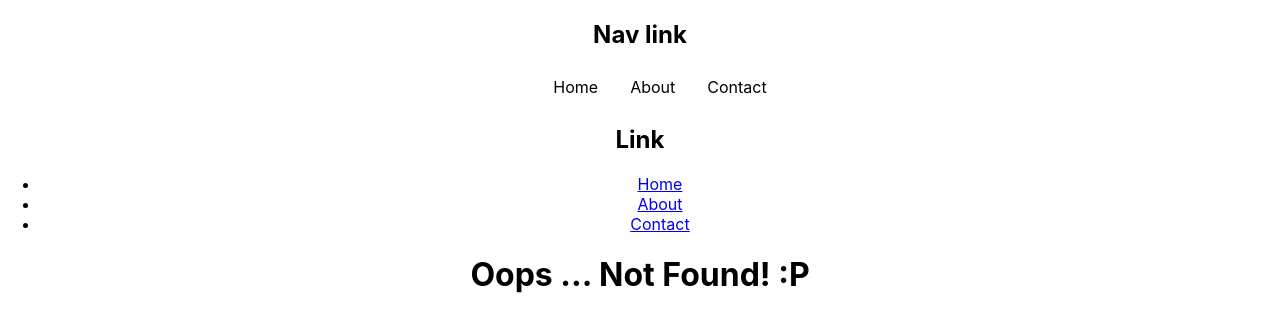
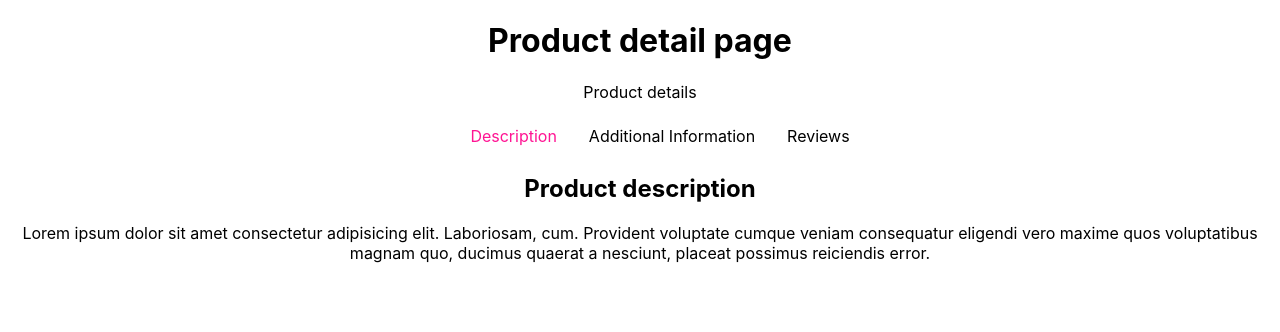
Before and after one commit to paulnguyen-mn/reactjs-labs, a React (Create React App) app: page /products/1/description in a window 1280 px wide. Before the commit this address had no page. Shown: the top 332 px of the page. Built offline with nearby package versions, Linux system fonts and the light colour scheme.

Commit message:
s6 - nested routing

```diff
--- a/src/App.js
+++ b/src/App.js
@@ -6,12 +6,15 @@ import AboutPage from './containers/AboutPage';
 import HomePage from './containers/HomePage';
 import NotFound from './containers/NotFound';
 import ContactPage from './containers/ContactPage';
+import ProductListPage from './containers/ProductListPage';
+import AddEditProductPage from './containers/AddEditProductPage';
+import ProductDetailPage from './containers/ProductDetailPage';
 
 function App() {
   return (
     <div className="App">
       <BrowserRouter>
-        <h2>Nav link</h2>
+        {/* <h2>Nav link</h2>
         <ul className="nav">
           <li>
             <NavLink
@@ -50,12 +53,17 @@ function App() {
           <li><Link to="/">Home</Link></li>
           <li><Link to="/about">About</Link></li>
           <li><Link to="/contact">Contact</Link></li>
-        </ul>
+        </ul> */}
 
         <Switch>
           <Route exact path="/" component={HomePage} />
           <Route path="/about" component={AboutPage} />
           <Route path="/contact" component={ContactPage} />
+
+          <Route exact path="/products" component={ProductListPage} />
+          <Route path="/products/add" component={AddEditProductPage} />
+          <Route path="/products/:productId/edit" component={AddEditProductPage} />
+          <Route path="/products/:productId" component={ProductDetailPage} />
 
           <Redirect from="/reactjs" to="/" />
           <Redirect from="/posts/:postId" to="/new-path/posts/:postId" />
--- /dev/null
+++ b/src/components/Product/Description/index.jsx
@@ -0,0 +1,20 @@
+import React, { PureComponent } from 'react';
+import PropTypes from 'prop-types';
+
+class Description extends PureComponent {
+  render() {
+    return (
+      <div>
+        <h2>Product description</h2>
+
+        <p>Lorem ipsum dolor sit amet consectetur adipisicing elit. Laboriosam, cum. Provident voluptate cumque veniam consequatur eligendi vero maxime quos voluptatibus magnam quo, ducimus quaerat a nesciunt, placeat possimus reiciendis error.</p>
+      </div>
+    );
+  }
+}
+
+Description.propTypes = {
+
+};
+
+export default Description;
--- /dev/null
+++ b/src/components/Product/Information/index.jsx
@@ -0,0 +1,20 @@
+import React, { PureComponent } from 'react';
+import PropTypes from 'prop-types';
+
+class Information extends PureComponent {
+  render() {
+    return (
+      <div>
+        <h2>Product Information</h2>
+
+        <p>Lorem ipsum dolor sit amet consectetur adipisicing elit. Eius qui quibusdam suscipit, vitae minima sequi iste enim id laudantium deserunt dolore reiciendis fuga eligendi similique totam placeat mollitia assumenda quisquam.</p>
+      </div>
+    );
+  }
+}
+
+Information.propTypes = {
+
+};
+
+export default Information;
--- /dev/null
+++ b/src/components/Product/Reviews/index.jsx
@@ -0,0 +1,30 @@
+import React, { PureComponent } from 'react';
+import PropTypes from 'prop-types';
+
+class Reviews extends PureComponent {
+  render() {
+    return (
+      <div>
+        <h2>Product reviews</h2>
+
+        <ul>
+          <li>
+            Super cool!
+          </li>
+          <li>
+            Super cool!
+          </li>
+          <li>
+            Super cool!
+          </li>
+        </ul>
+      </div>
+    );
+  }
+}
+
+Reviews.propTypes = {
+
+};
+
+export default Reviews;
--- /dev/null
+++ b/src/containers/AddEditProductPage/index.jsx
@@ -0,0 +1,18 @@
+import React, { PureComponent } from 'react';
+import PropTypes from 'prop-types';
+
+class AddEditProductPage extends PureComponent {
+  render() {
+    return (
+      <div>
+        Add edit product page
+      </div>
+    );
+  }
+}
+
+AddEditProductPage.propTypes = {
+
+};
+
+export default AddEditProductPage;
--- /dev/null
+++ b/src/containers/ProductDetailPage/index.jsx
@@ -0,0 +1,82 @@
+import React, { PureComponent, Suspense } from 'react';
+import PropTypes from 'prop-types';
+import { Switch, Route, Redirect, NavLink } from 'react-router-dom';
+import NotFound from '../NotFound';
+
+// import Description from '../../components/Product/Description';
+// import Information from '../../components/Product/Information';
+// import Reviews from '../../components/Product/Reviews';
+
+// Lazy load: https://reactjs.org/docs/code-splitting.html#reactlazy
+const Description = React.lazy(() => import('../../components/Product/Description'));
+const Information = React.lazy(() => import('../../components/Product/Information'));
+const Reviews = React.lazy(() => import('../../components/Product/Reviews'));
+
+class ProductDetailPage extends PureComponent {
+  render() {
+    const { match } = this.props;
+    console.log(match);
+
+    return (
+      <div className="product">
+        <h1>Product detail page</h1>
+
+        <section>
+          Product details
+        </section>
+
+        <ul className="nav">
+          <li>
+            <NavLink
+              exact
+              to={`${match.url}/description`}
+              className="nav__link"
+              activeClassName="nav__link--active"
+            >
+              Description
+            </NavLink>
+          </li>
+
+          <li>
+            <NavLink
+              to={`${match.url}/information`}
+              className="nav__link"
+              activeClassName="nav__link--active"
+            >
+              Additional Information
+            </NavLink>
+          </li>
+
+          <li>
+            <NavLink
+              to={`${match.url}/reviews`}
+              className="nav__link"
+              activeClassName="nav__link--active"
+            >
+              Reviews
+            </NavLink>
+          </li>
+        </ul>
+
+        <section className="product__tab-content">
+          <Suspense fallback={<div>Loading...</div>}>
+            <Switch>
+              <Route path="/products/:productId/description" component={Description} />
+              <Route path="/products/:productId/information" component={Information} />
+              <Route path="/products/:productId/reviews" component={Reviews} />
+
+              <Redirect from="/products/:productId" to="/products/:productId/description" />
+              <Route component={NotFound} />
+            </Switch>
+          </Suspense>
+        </section>
+      </div>
+    );
+  }
+}
+
+ProductDetailPage.propTypes = {
+  match: PropTypes.object.isRequired,
+};
+
+export default ProductDetailPage;
--- /dev/null
+++ b/src/containers/ProductListPage/index.jsx
@@ -0,0 +1,18 @@
+import React, { PureComponent } from 'react';
+import PropTypes from 'prop-types';
+
+class ProductListPage extends PureComponent {
+  render() {
+    return (
+      <div>
+        Product List Page
+      </div>
+    );
+  }
+}
+
+ProductListPage.propTypes = {
+
+};
+
+export default ProductListPage;
```
Also changed, not shown: src/api/productApi.js (added, +59 -0 lines), 1 other file (tests, documents, lock files or other folders).
